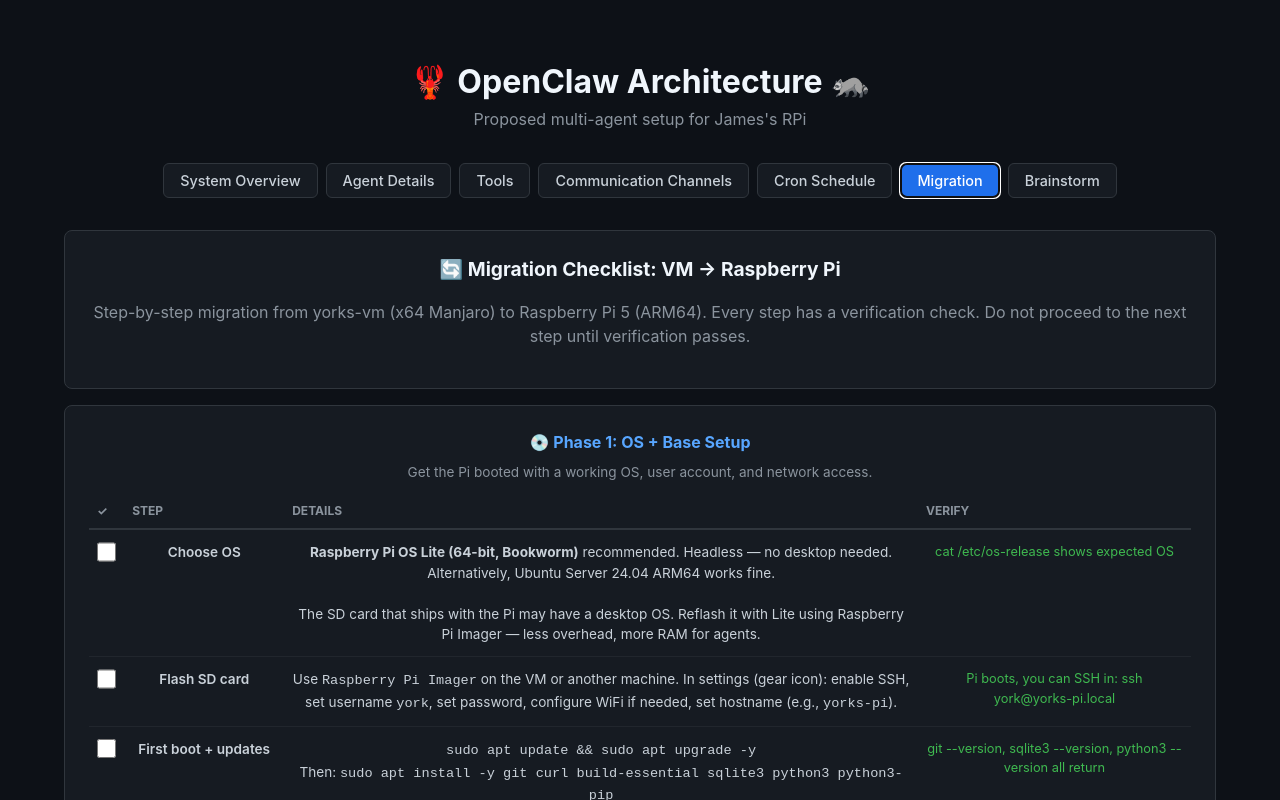
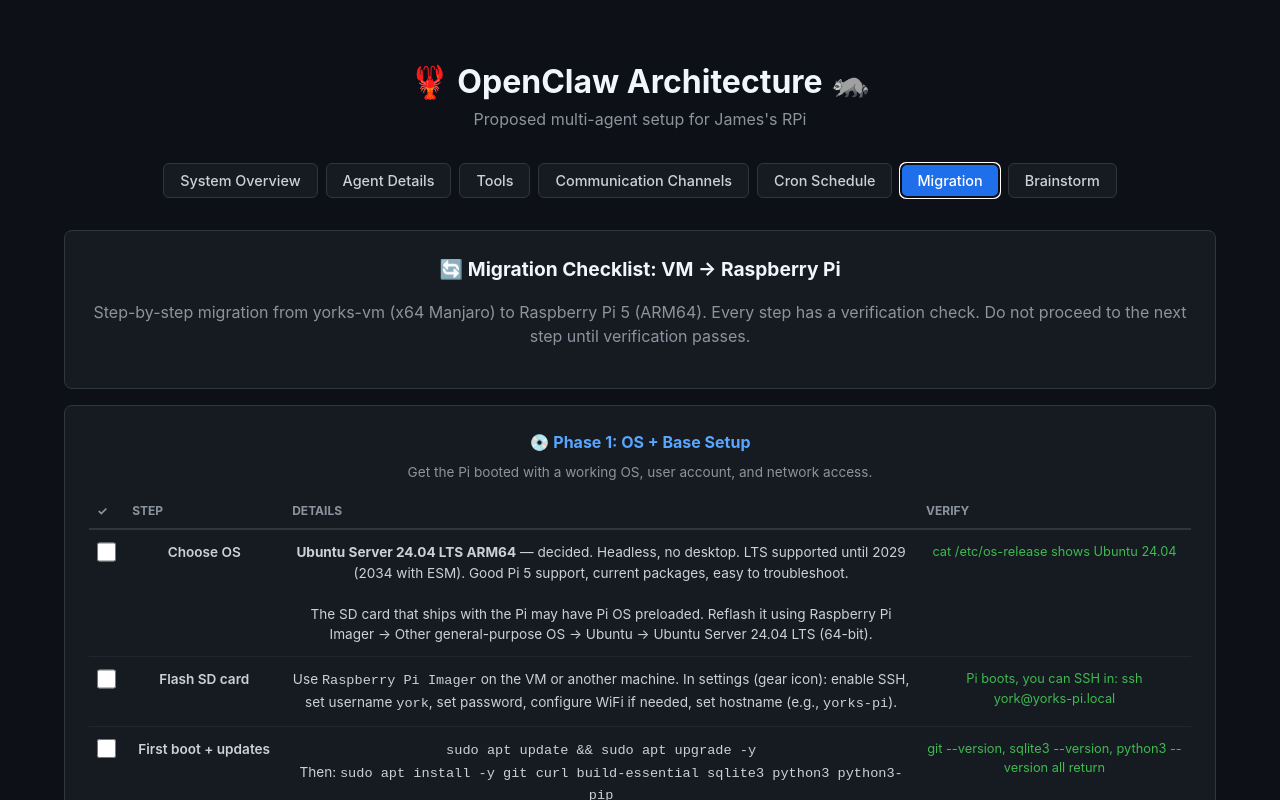
Before and after one commit to yorkbot/openclaw-architecture, a Vue app: page / in a window 1280 px wide. Both pictures are taken after a click on the button "Migration". Shown: the top 800 px of the page. Built offline with nearby package versions, Linux system fonts and the light colour scheme.

Commit message:
Migration: Ubuntu Server 24.04 LTS ARM64 as decided OS

```diff
--- a/src/views/Migration.vue
+++ b/src/views/Migration.vue
@@ -57,7 +57,7 @@
     label: 'OS + Base Setup',
     desc: 'Get the Pi booted with a working OS, user account, and network access.',
     steps: [
-      { step: 'Choose OS', details: '<strong>Raspberry Pi OS Lite (64-bit, Bookworm)</strong> recommended. Headless — no desktop needed. Alternatively, Ubuntu Server 24.04 ARM64 works fine.<br><br>The SD card that ships with the Pi may have a desktop OS. Reflash it with Lite using Raspberry Pi Imager — less overhead, more RAM for agents.', verify: 'cat /etc/os-release shows expected OS' },
+      { step: 'Choose OS', details: '<strong>Ubuntu Server 24.04 LTS ARM64</strong> — decided. Headless, no desktop. LTS supported until 2029 (2034 with ESM). Good Pi 5 support, current packages, easy to troubleshoot.<br><br>The SD card that ships with the Pi may have Pi OS preloaded. Reflash it using Raspberry Pi Imager → Other general-purpose OS → Ubuntu → Ubuntu Server 24.04 LTS (64-bit).', verify: 'cat /etc/os-release shows Ubuntu 24.04' },
       { step: 'Flash SD card', details: 'Use <code>Raspberry Pi Imager</code> on the VM or another machine. In settings (gear icon): enable SSH, set username <code>york</code>, set password, configure WiFi if needed, set hostname (e.g., <code>yorks-pi</code>).', verify: 'Pi boots, you can SSH in: ssh york@yorks-pi.local' },
       { step: 'First boot + updates', details: '<code>sudo apt update && sudo apt upgrade -y</code><br>Then: <code>sudo apt install -y git curl build-essential sqlite3 python3 python3-pip</code>', verify: 'git --version, sqlite3 --version, python3 --version all return' },
       { step: 'Set timezone', details: '<code>sudo timedatectl set-timezone America/New_York</code>', verify: 'timedatectl shows America/New_York' },
@@ -176,7 +176,7 @@
   { category: 'Git repos', items: '~/york/ (monorepo: york-tools, google-tasks, scripts, builds), ~/york-data/ (MCP server + DB)' },
   { category: 'Obsidian vault', items: '~/work-notes/work/ (Wiglaf\'s vault, syncs via Syncthing/Obsidian Sync)' },
   { category: 'Config files', items: '~/.openclaw/openclaw.json (main config), ~/.mcporter/mcporter.json (MCP server registry)' },
-  { category: 'Architecture', items: 'Current host: x64 (Manjaro). Target: ARM64 (RPi OS Lite / Ubuntu Server). Key difference: npm install must be re-run for native modules. Node 22+ LTS recommended for ARM64 stability.' },
+  { category: 'Architecture', items: 'Current host: x64 (Manjaro). Target: ARM64 (Ubuntu Server 24.04 LTS). Key difference: npm install must be re-run for native modules. Node 22+ LTS recommended for ARM64 stability.' },
 ]
 </script>
 
```
